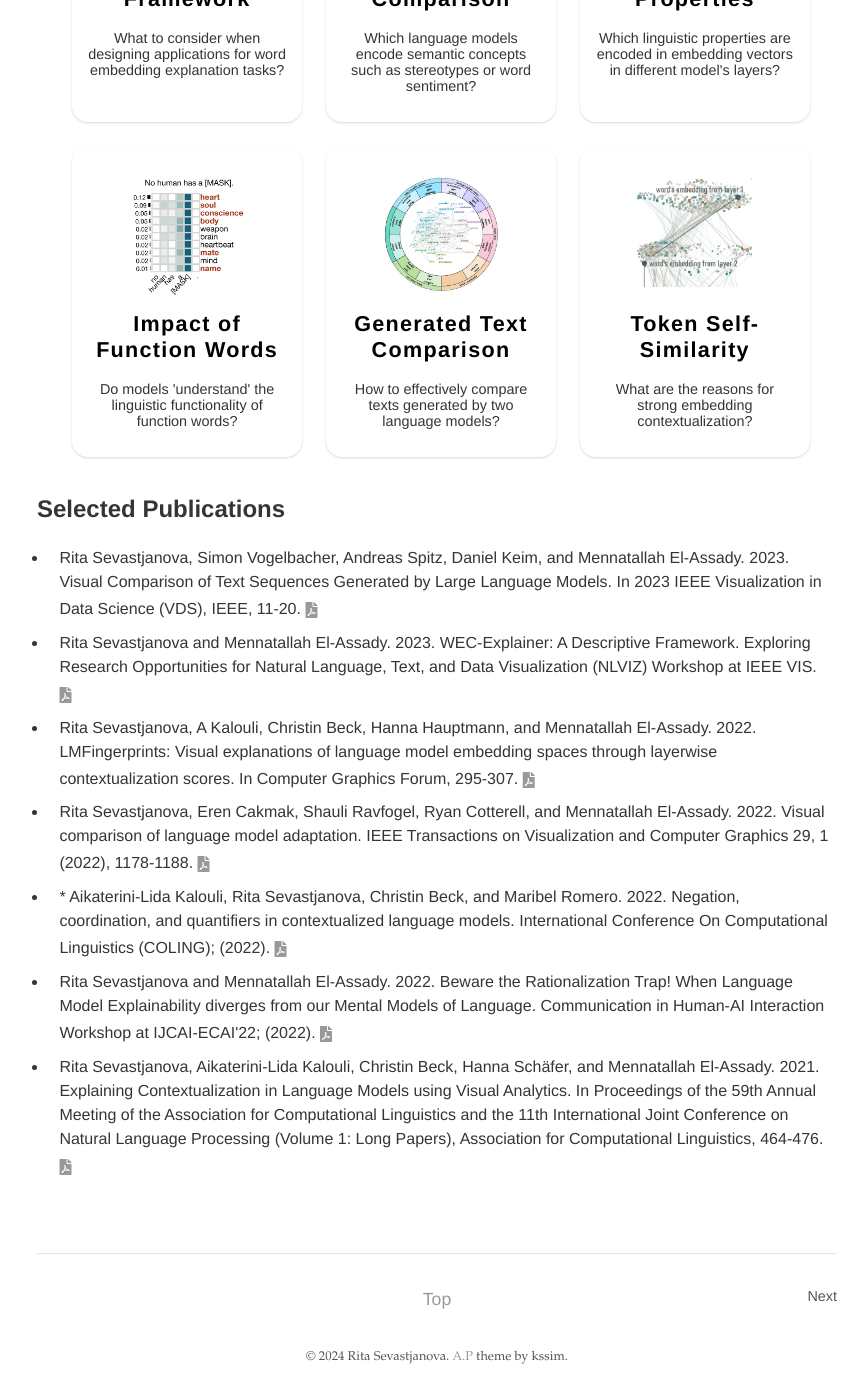
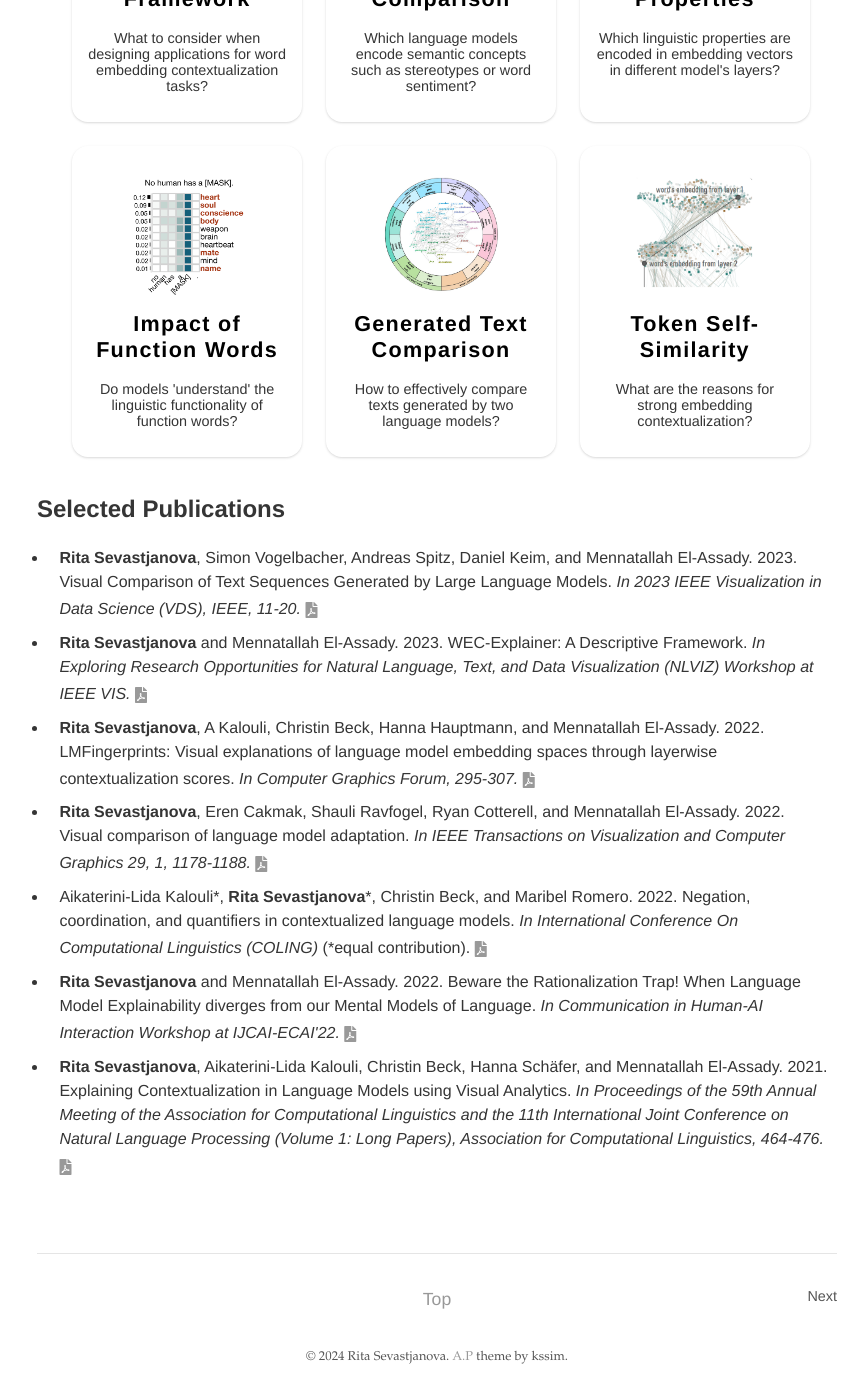
Before and after one commit to rita-sevastjanova/rita-sevastjanova.github.io, a Jekyll site: the page built from _posts/2024-01-28-contextual-word-embeddings.md, in a window 1280 px wide and 1400 px high, scrolled down 575 px. Shown: the whole window, without its empty margins (203-1071 px from the left). Built offline with Jekyll 4.4.1, drawn with Linux system fonts in a browser that asks for light colours; some of the changed text lies outside the part shown.

Commit message:
style of references

```diff
--- a/_posts/2024-01-28-contextual-word-embeddings.md
+++ b/_posts/2024-01-28-contextual-word-embeddings.md
@@ -3,20 +3,20 @@ layout: post
 title:  "Contextual Word Embedding Analysis"
 info: "What linguistic properties are encoded in contextual word embeddings?"
 tech: "conceptual framework, design studies, applications, evaluation studies"
-demos: [{name: "Conceptual Framework", link: "https://embedding-framework.lingvis.io", img: "assets/img/framework.png", descr: "What to consider when designing applications for word embedding explanation tasks?"},
+demos: [{name: "Conceptual Framework", link: "https://embedding-framework.lingvis.io", img: "assets/img/framework.png", descr: "What to consider when designing applications for word embedding contextualization tasks?"},
         {name: "Adapter Comparison", link: "https://adapters.demo.lingvis.io", img: "assets/img/adapters.png", descr: "Which language models encode semantic concepts such as stereotypes or word sentiment?"},
         {name: "Linguistic Properties", link: "https://lmfingerprints.lingvis.io", img: "assets/img/lmfingerprints.png", descr: "Which linguistic properties are encoded in embedding vectors in different model's layers?"},
         {name: "Impact of Function Words", link: "https://function-words.lingvis.io", img: "assets/img/function-words.png", descr: "Do models 'understand' the linguistic functionality of function words?"},
         {name: "Generated Text Comparison", link: "https://prompt-comparison.lingvis.io", img: "assets/img/prompt-comparison.png", descr: "How to effectively compare texts generated by two language models?"},
         {name: "Token Self-Similarity", link: "https://embeddings-explained.lingvis.io", img: "assets/img/interlinked-projections.png", descr: "What are the reasons for strong embedding contextualization?"}]
-papers: [{pdf: "https://ieeexplore.ieee.org/abstract/document/10357717", text: "Rita Sevastjanova, Simon Vogelbacher, Andreas Spitz, Daniel Keim, and Mennatallah El-Assady. 2023. Visual Comparison of Text Sequences Generated by Large Language Models. In 2023 IEEE Visualization in Data Science (VDS), IEEE, 11-20."},
-  {pdf: "https://bib.dbvis.de/publications/view/1028", text: "Rita Sevastjanova and Mennatallah El-Assady. 2023. WEC-Explainer: A Descriptive Framework. Exploring Research Opportunities for Natural Language, Text, and Data Visualization (NLVIZ) Workshop at IEEE VIS."},
-  {pdf: "https://onlinelibrary.wiley.com/doi/full/10.1111/cgf.14541", text: "Rita Sevastjanova, A Kalouli, Christin Beck, Hanna Hauptmann, and Mennatallah El-Assady. 2022. LMFingerprints: Visual explanations of language model embedding spaces through layerwise contextualization scores. In Computer Graphics Forum, 295-307."},
-  {pdf: "https://ieeexplore.ieee.org/abstract/document/9904461", text: "Rita Sevastjanova, Eren Cakmak, Shauli Ravfogel, Ryan Cotterell, and Mennatallah El-Assady. 2022. Visual comparison of language model adaptation. IEEE Transactions on Visualization and Computer Graphics 29, 1 (2022), 1178-1188."},
-  {pdf: "https://aclanthology.org/2022.coling-1.272/", text: "* Aikaterini-Lida Kalouli, Rita Sevastjanova, Christin Beck, and Maribel Romero. 2022. Negation, coordination, and quantifiers in contextualized language models. International Conference On Computational Linguistics (COLING); (2022)."},
-  {pdf: "https://bib.dbvis.de/publications/view/993", text: "Rita Sevastjanova and Mennatallah El-Assady. 2022. Beware the Rationalization Trap! When Language Model Explainability diverges from our Mental Models of Language. Communication in Human-AI Interaction Workshop at IJCAI-ECAI'22; (2022)."},
-  {pdf: "https://aclanthology.org/2021.acl-long.39/", text: "Rita Sevastjanova, Aikaterini-Lida Kalouli, Christin Beck, Hanna Schäfer, and Mennatallah El-Assady. 2021. Explaining Contextualization in Language Models using Visual Analytics. In Proceedings of the 59th Annual Meeting of the Association for Computational Linguistics and the 11th International Joint Conference on Natural Language Processing (Volume 1: Long Papers), Association for Computational Linguistics, 464-476."}
+papers: [{pdf: "https://ieeexplore.ieee.org/abstract/document/10357717", text: "<b>Rita Sevastjanova</b>, Simon Vogelbacher, Andreas Spitz, Daniel Keim, and Mennatallah El-Assady. 2023. Visual Comparison of Text Sequences Generated by Large Language Models. <i>In 2023 IEEE Visualization in Data Science (VDS), IEEE, 11-20.</i>"},
+  {pdf: "https://bib.dbvis.de/publications/view/1028", text: "<b>Rita Sevastjanova</b> and Mennatallah El-Assady. 2023. WEC-Explainer: A Descriptive Framework. <i>In Exploring Research Opportunities for Natural Language, Text, and Data Visualization (NLVIZ) Workshop at IEEE VIS.</i>"},
+  {pdf: "https://onlinelibrary.wiley.com/doi/full/10.1111/cgf.14541", text: "<b>Rita Sevastjanova</b>, A Kalouli, Christin Beck, Hanna Hauptmann, and Mennatallah El-Assady. 2022. LMFingerprints: Visual explanations of language model embedding spaces through layerwise contextualization scores. <i>In Computer Graphics Forum, 295-307.</i>"},
+  {pdf: "https://ieeexplore.ieee.org/abstract/document/9904461", text: "<b>Rita Sevastjanova</b>, Eren Cakmak, Shauli Ravfogel, Ryan Cotterell, and Mennatallah El-Assady. 2022. Visual comparison of language model adaptation. <i>In IEEE Transactions on Visualization and Computer Graphics 29, 1, 1178-1188.</i>"},
+  {pdf: "https://aclanthology.org/2022.coling-1.272/", text: "Aikaterini-Lida Kalouli*, <b>Rita Sevastjanova</b>*, Christin Beck, and Maribel Romero. 2022. Negation, coordination, and quantifiers in contextualized language models. <i>In International Conference On Computational Linguistics (COLING)</i> (*equal contribution)."},
+  {pdf: "https://bib.dbvis.de/publications/view/993", text: "<b>Rita Sevastjanova</b> and Mennatallah El-Assady. 2022. Beware the Rationalization Trap! When Language Model Explainability diverges from our Mental Models of Language. <i>In Communication in Human-AI Interaction Workshop at IJCAI-ECAI'22.</i>"},
+  {pdf: "https://aclanthology.org/2021.acl-long.39/", text: "<b>Rita Sevastjanova</b>, Aikaterini-Lida Kalouli, Christin Beck, Hanna Schäfer, and Mennatallah El-Assady. 2021. Explaining Contextualization in Language Models using Visual Analytics. <i>In Proceedings of the 59th Annual Meeting of the Association for Computational Linguistics and the 11th International Joint Conference on Natural Language Processing (Volume 1: Long Papers), Association for Computational Linguistics, 464-476.</i>"}
 ]
 ---
 
-I am working on different projects related to contextual word embedding analysis. Understanding embedding potentials and limitations can help to make decisions, e.g., when to use embeddings for text analysis tasks and, more specific, which model's and layer's embeddings to use for a particular task at hand.
+I am working on different projects related to contextual word embedding analysis. Understanding embedding potentials and limitations can help us to make decisions, e.g., when to use embeddings in text analysis applications and, more specific, which model's and layer's embeddings to use for a particular task at hand.
```
Also changed, not shown: _posts/2024-01-26-gamification.md (+3 -3 lines), _posts/2024-01-27-active-learning.md (+4 -4 lines), 2 other files.
